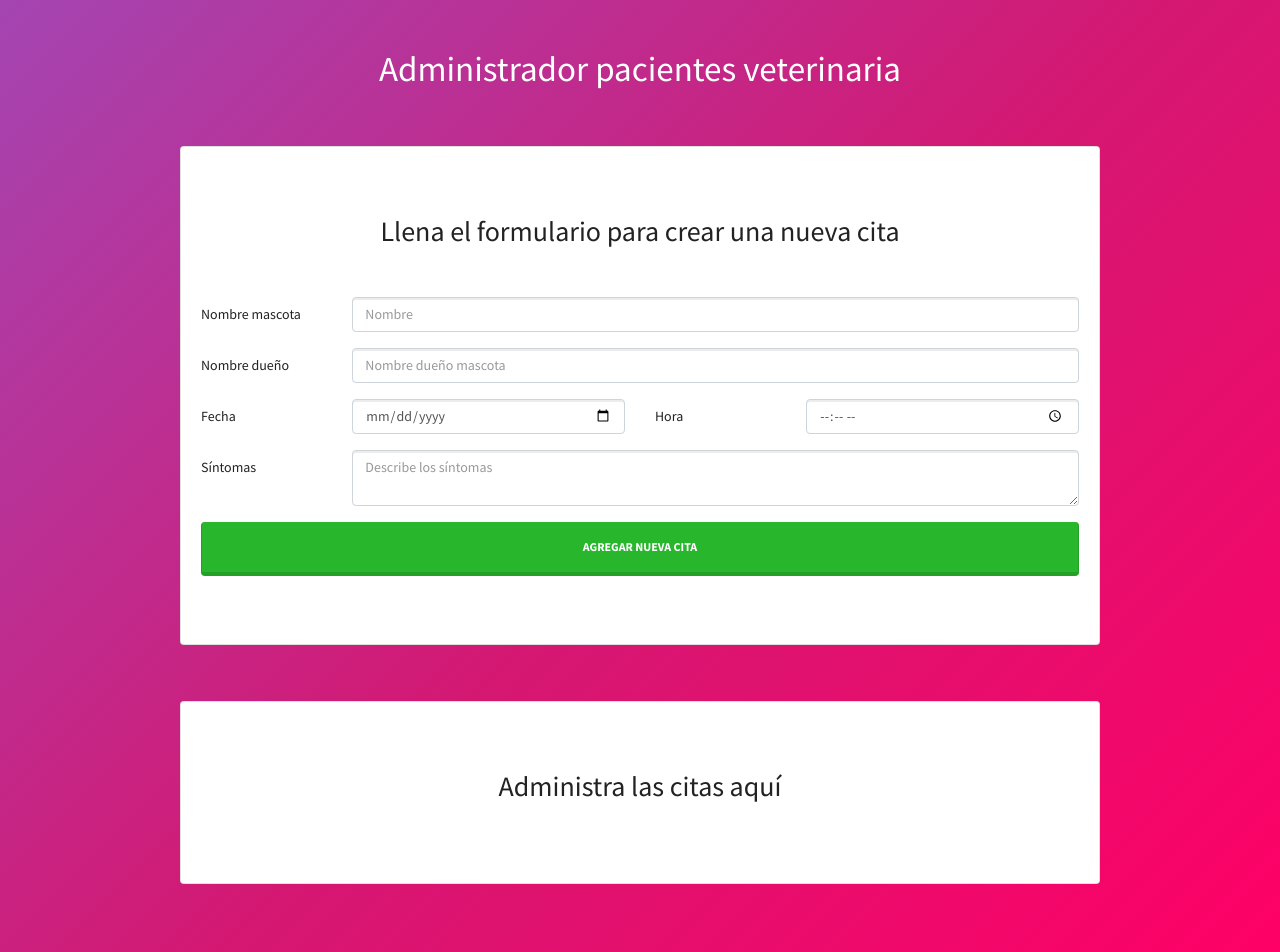
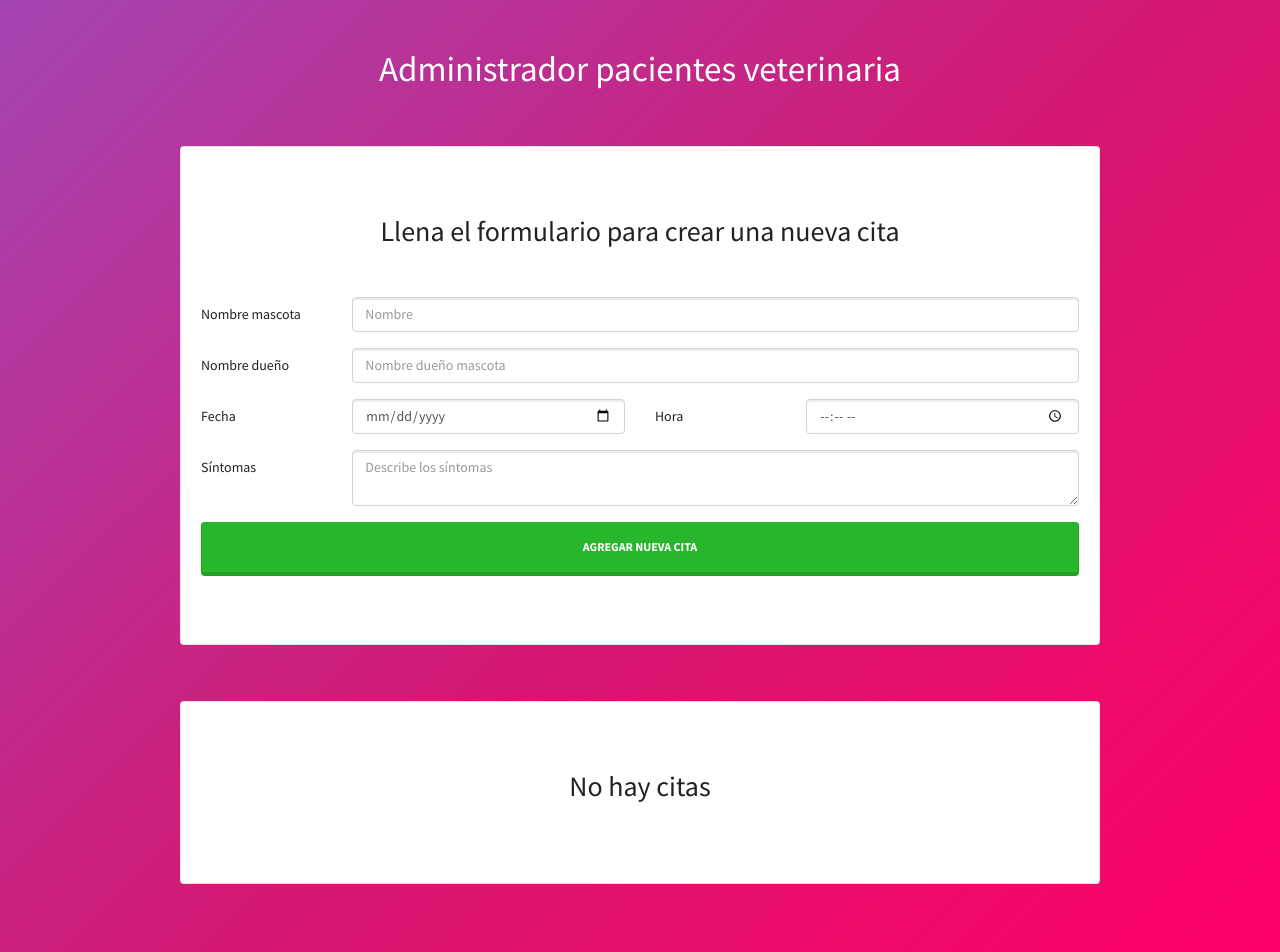
Before and after one commit to leotangram/veterinaryPatients, a React (Create React App) app: page / in a window 1280 px wide. Shown: the top 952 px of the page. Built offline with nearby package versions, Linux system fonts and the light colour scheme.

Commit message:
Add conditional message.

```diff
--- a/src/components/AppoinmentList.js
+++ b/src/components/AppoinmentList.js
@@ -2,10 +2,17 @@
 import Appoinment from './Appoinment'
 import PropTypes from 'prop-types'
 
-const AppoinmentList = ({ appoinments, deleteAppoinment }) => (
+const AppoinmentList = ({ appoinments, deleteAppoinment }) => {
+  // Imprimir un mensaje en base a si hay citas o no
+  const message =
+    Object.keys(appoinments).length === 0
+      ? 'No hay citas'
+      : 'Administra las citas aquí'
+
+  return (
     <div className='card mt-2 py-5'>
       <div className='card-body'>
-      <h2 className='card-title text-center'>Administra las citas aquí</h2>
+        <h2 className='card-title text-center'>{message}</h2>
         <div className='appoinment-list'>
           {appoinments.map(appoinment => (
             <Appoinment
@@ -18,6 +25,7 @@
       </div>
     </div>
   )
+}
 
 AppoinmentList.propTypes = {
   appoinments: PropTypes.array.isRequired,
```
Lines whose indentation alone changed are shown as unchanged.
